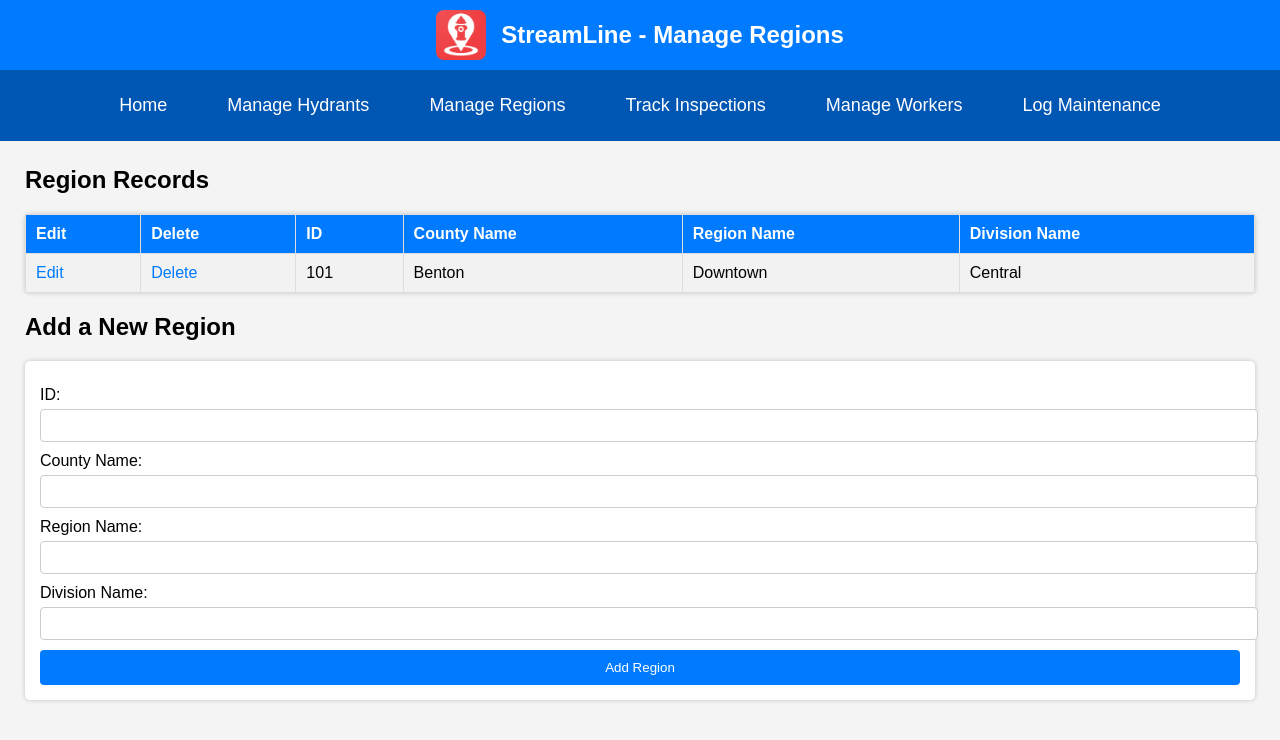
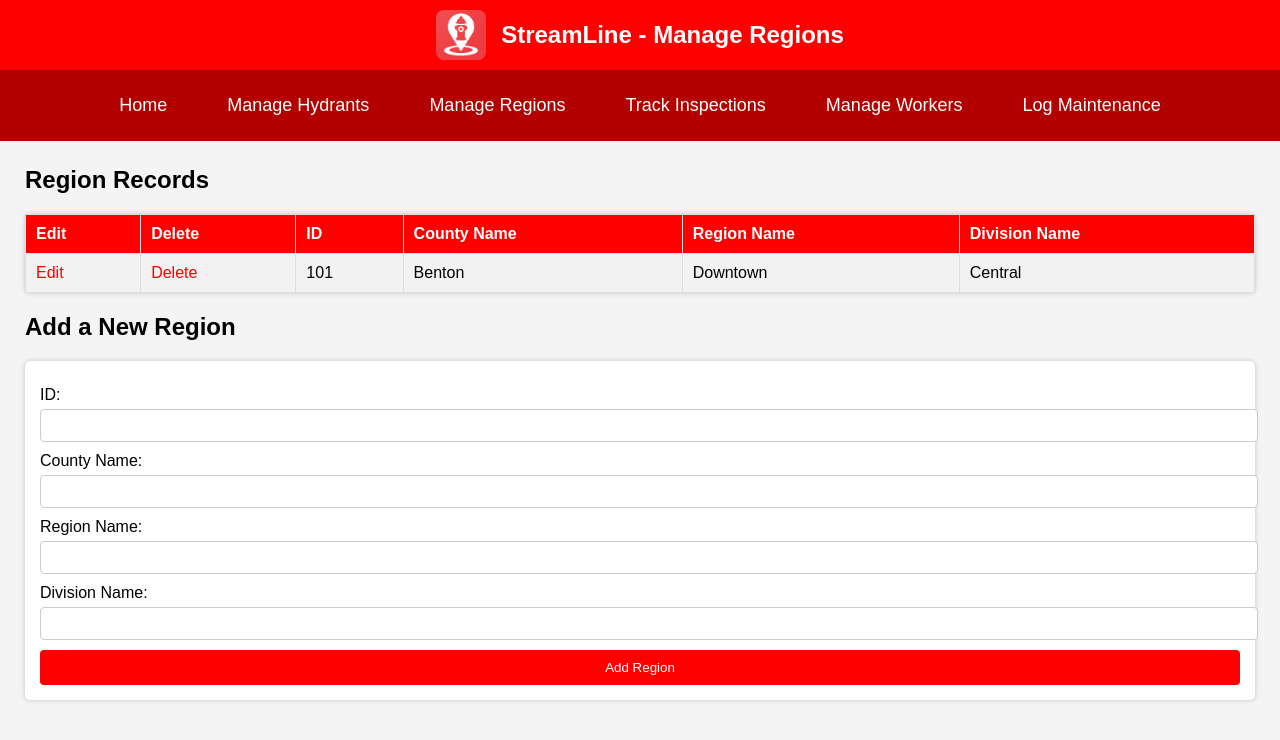
Before and after one commit to PiekoRocks/StreamLine, a plain HTML site: page regions.html in a window 1280 px wide. Drawn offline with Linux system fonts and the light colour scheme.

Commit message:
Changed colors to red

```diff
--- a/style.css
+++ b/style.css
@@ -12,7 +12,7 @@ body {
     display: flex;
     align-items: center;
     justify-content: center;
-    background-color: #007bff;
+    background-color: #ff0000;
     padding: 10px;
     color: white;
 }
@@ -30,7 +30,7 @@ h1 {
 
 .navbar {
     list-style: none;
-    background-color: #0056b3;
+    background-color: #b30000;
     padding: 0;
     margin: 0;
     display: flex;
@@ -50,7 +50,7 @@ h1 {
 }
 
 .navbar a:hover {
-    background-color: #003f7f;
+    background-color: #7f0000;
     border-radius: 4px;
 }
 
@@ -70,7 +70,7 @@ table th, table td {
 }
 
 table th {
-    background-color: #007bff;
+    background-color: #ff0000;
     color: white;
 }
 
@@ -80,7 +80,7 @@ tr:nth-child(even) {
 
 a {
     text-decoration: none;
-    color: #007bff;
+    color: #ff0000;
 }
 
 a:hover {
@@ -109,7 +109,7 @@ input, select, textarea {
 }
 
 input[type="submit"] {
-    background-color: #007bff;
+    background-color: #ff0000;
     color: white;
     border: none;
     padding: 10px;
@@ -118,5 +118,5 @@ input[type="submit"] {
 }
 
 input[type="submit"]:hover {
-    background-color: #0056b3;
+    background-color: #b30000;
 }
```
